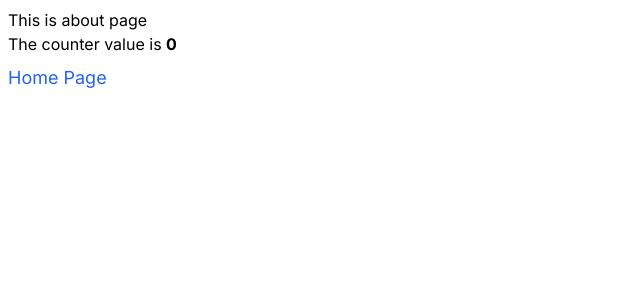
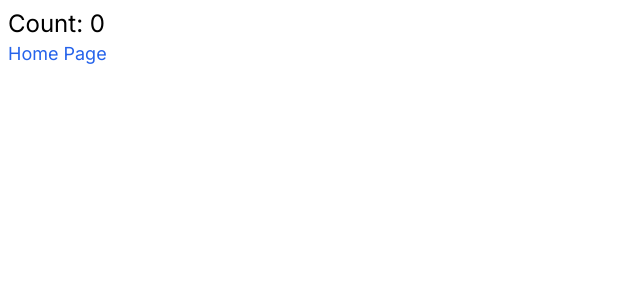
Before and after one commit to AbdullahKhetran/redux-counter, a Next.js app: page /about in a window 1280 px wide. Shown: the top 300 px of the page, without its empty margins (0-640 px from the left). Built offline with nearby package versions, Linux system fonts and the light colour scheme.

Commit message:
added a Count component

```diff
--- a/app/about/page.tsx
+++ b/app/about/page.tsx
@@ -1,22 +1,17 @@
-"use client"
-
-import { useAppSelector } from "@/redux/hooks";
+import Count from "@/components/Count";
 import Link from "next/link";
 
+
 export default function AboutPage() {
-  const count = useAppSelector((state) => state.counter.value)
   return (
-    <div>
-      <div className="m-2">
-        <h1>This is about page</h1>
-        <p>The counter value is <strong>{count}</strong></p>
-      </div>
+    <div className="m-2">
+      <Count />
 
-      <div className="m-2">
-        <Link href={"/"} className="text-blue-600 text-lg">
-          Home Page
-        </Link>
-      </div>
+
+      <Link href={"/"} className="text-blue-600 text-lg">
+        Home Page
+      </Link>
+
     </div>
   )
 }
--- /dev/null
+++ b/components/Count.tsx
@@ -0,0 +1,11 @@
+"use client"
+import { useAppSelector } from "@/redux/hooks";
+
+export default function Count() {
+    const count = useAppSelector((state) => state.counter.value);
+
+    return (
+        <p className="text-2xl">Count: {count}</p>
+    )
+
+}
--- a/components/Counter.tsx
+++ b/components/Counter.tsx
@@ -4,6 +4,7 @@ import { decrement, increment, incrementByAmount, reset } from "@/redux/features
 import { useAppDispatch, useAppSelector } from "@/redux/hooks"
 import Link from "next/link"
 import { useState } from "react"
+import Count from "./Count"
 
 export default function Counter() {
     const buttonStyle = "border border-black rounded-sm p-1 hover:bg-gray-300"
@@ -20,7 +21,8 @@ export default function Counter() {
 
             <div className="flex flex-col items-start gap-2 m-2">
 
-                <p className="text-2xl">Count: {count}</p>
+
+                <Count />
 
                 <button
                     onClick={() => dispatch(increment())}
```
